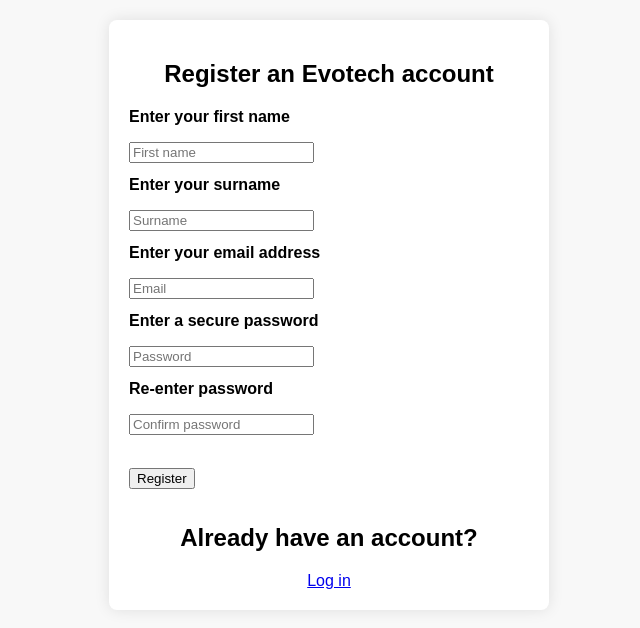
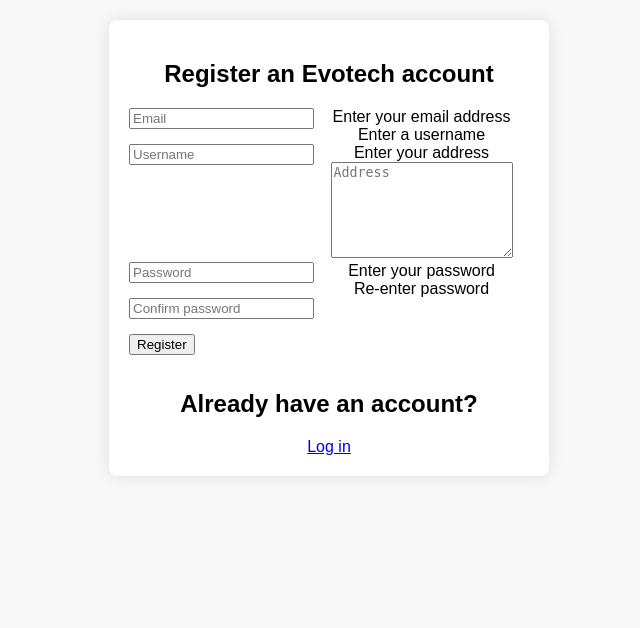
Before and after one commit to aston-cs2tp-evotech/evotech, a PHP site: page /register in a window 1280 px wide. Shown: the part 112-740 px from the top of the page, without its empty margins (311-951 px from the left). Run offline with PHP 8.4, Linux system fonts and the light colour scheme; data that the repository does not hold is empty; a stand-in replaces the project's code that opens the database connection.

Commit message:
Changed register page

```diff
--- a/view/register.php
+++ b/view/register.php
@@ -20,19 +20,19 @@
         <h2>Register an Evotech account</h2>
 
             <form>
-                <p><b>Enter your first name</b></p>
-                <input type="text" name="first_name" placeholder="First name" required/>
-                <br>
-                <p><b>Enter your surname</b></p>
-                <input type="text" name="surname" placeholder="Surname" required/>
-                <br>
-                <p><b>Enter your email address</b></p>
+                <label for="email">Enter your email address</label>
                 <input type="email" name="email" placeholder="Email" required/>
                 <br>
-                <p><b>Enter a secure password</b></p>
+                <label for="email">Enter a username</label>
+                <input type="text" name="username" placeholder="Username" required/>
+                <br>
+                <label for="address">Enter your address</label>
+                <textarea name="address" placeholder="Address" rows="6" required></textarea>
+                <br>
+                <label for="password">Enter your password</label>
                 <input type="password" name="password" placeholder="Password" required/>
                 <br>
-                <p><b>Re-enter password</b></p>
+                <label for="password_confirmation">Re-enter password</label>
                 <input id="password_confirmation" type="password" name="password_confirmation" placeholder="Confirm password" required/>
             <br>
             <br>
@@ -48,7 +48,3 @@
             </div>
 
         </main>
-
-    </body>
-
-</html>
```
Also changed, not shown: view/css/login_register_checkout.css (line endings or trailing spaces).
